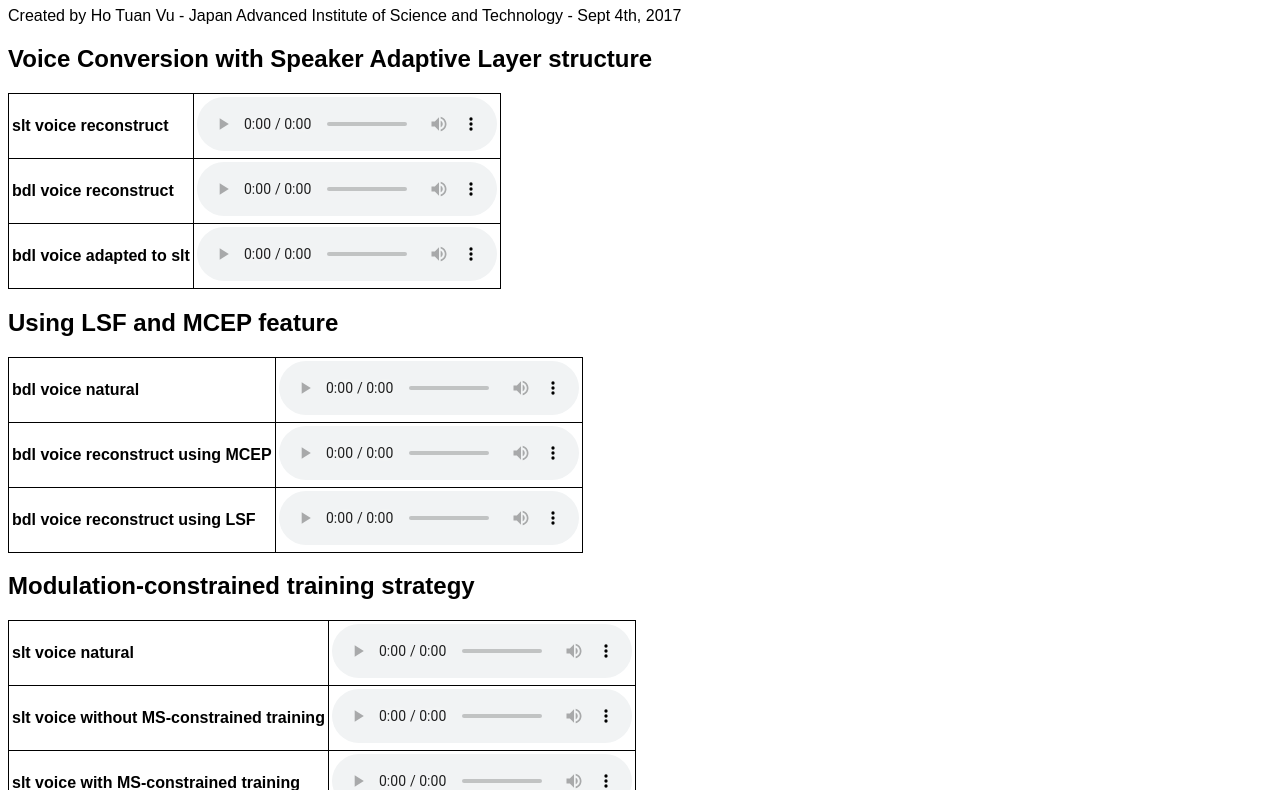
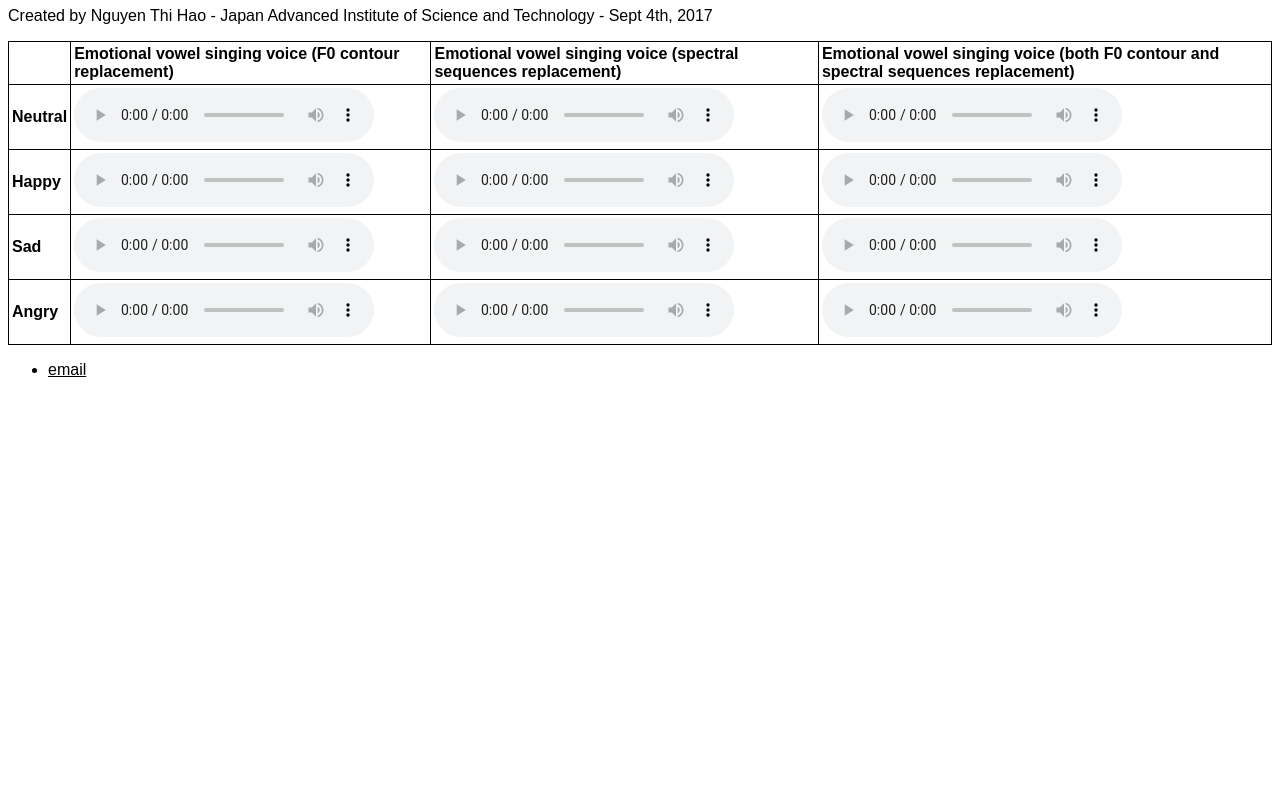
Before and after one commit to haonguyen147/haonguyen147.github.io, a plain HTML site: page index.html in a window 1280 px wide. Shown: the part 73-863 px from the top of the page. After the commit the page ends 800 px from the top, so only its background shows below. Drawn offline with Linux system fonts and the light colour scheme.

Commit message:
add file wav and edit index

```diff
--- a/index.html
+++ b/index.html
@@ -20,14 +20,106 @@
 		</style>
 	</head>
 	<body data-gr-c-s-loaded="true">
-		<h1>Samples from voice conversion system</h1>
-		<p>Created by Ho Tuan Vu - Japan Advanced Institute of Science and Technology - Sept 4th, 2017</p>
+		<h1>Emotional vowel singing voice results</h1>
+		<p>Created by Nguyen Thi Hao - Japan Advanced Institute of Science and Technology - Sept 4th, 2017</p>
 
 
-		<h2>Voice Conversion with Speaker Adaptive Layer structure</h2>
+
 		<table>
 			<tbody><tr>
-				<th>slt voice reconstruct</th>
+				<th></th>
+				<th>
+					Emotional vowel singing voice (F0 contour replacement)
+				</th>
+				<th>
+					Emotional vowel singing voice (spectral sequences replacement)
+				</th>
+				<th>
+					Emotional vowel singing voice (both F0 contour and spectral sequences replacement)
+				</th>
+			</tr>
+
+
+			<tr>
+				<th>Neutral</th>
+				<th>
+					<audio controls="">
+						<source src="F0neutral_neutralVowel.wav" type="audio/wav">Y
+						Your browser does not support the audio element.
+					</audio>
+				</th>
+				<th>
+					<audio controls="">
+						<source src="F0neutral_neutralVowel.wav" type="audio/wav">Y
+						Your browser does not support the audio element.
+					</audio>
+				</th>
+				<th>
+					<audio controls="">
+						<source src="F0neutral_neutralVowel.wav" type="audio/wav">Y
+						Your browser does not support the audio element.
+					</audio>
+				</th>
+			</tr>
+
+			<tr>
+				<th>Happy</th>
+				<th>
+					<audio controls="">
+						<source src="F0happy_neutralVowel.wav" type="audio/wav">Y
+						Your browser does not support the audio element.
+					</audio>
+				</th>
+				<th>
+					<audio controls="">
+						<source src="F0neutral_joyVowel.wav" type="audio/wav">Y
+						Your browser does not support the audio element.
+					</audio>
+				</th>
+				<th>
+					<audio controls="">
+						<source src="F0happy_joyVowel.wav" type="audio/wav">Y
+						Your browser does not support the audio element.
+					</audio>
+				</th>
+			</tr>
+
+			<tr>
+				<th>Sad</th>
+				<th>
+					<audio controls="">
+						<source src="F0sad_neutralVowel.wav" type="audio/wav">Y
+						Your browser does not support the audio element.
+					</audio>
+				</th>
+				<th>
+					<audio controls="">
+						<source src="F0neutral_sadVowel.wav" type="audio/wav">Y
+						Your browser does not support the audio element.
+					</audio>
+				</th>
+				<th>
+					<audio controls="">
+						<source src="F0sad_sadVowel.wav" type="audio/wav">Y
+						Your browser does not support the audio element.
+					</audio>
+				</th>
+			</tr>
+
+				<tr>
+				<th>Angry</th>
+				<th>
+					<audio controls="">
+						<source src="F0angry_neutralVowel.wav" type="audio/wav">Y
+						Your browser does not support the audio element.
+					</audio>
+				</th>
+				<th>
+					<audio controls="">
+						<source src="F0neutral_angerVowel.wav" type="audio/wav">Y
+						Your browser does not support the audio element.
+					</audio>
+				</th>
 				<th>
 					<audio controls="">
 						<source src="F0angry_angerVowel.wav" type="audio/wav">Y
@@ -35,92 +127,15 @@
 					</audio>
 				</th>
 			</tr>
-			<tr>
-				<th>bdl voice reconstruct</th>
-				<th>
-					<audio controls="">
-						<source src="arctic_b0410_bdl_rec_SAL.wav" type="audio/wav">
-						Your browser does not support the audio element.
-					</audio>
-				</th>
-			</tr>
-			<tr>
-				<th>bdl voice adapted to slt</th>
-				<th>
-					<audio controls="">
-						<source src="arctic_b0410_bdl2slt_SAL.wav" type="audio/wav">Y
-						Your browser does not support the audio element.
-					</audio>
-				</th>
-			</tr>
+
 		</tbody></table>
 
-		<h2>Using LSF and MCEP feature</h2>
-		<table>
-			<tbody><tr>
-				<th>bdl voice natural</th>
-				<th>
-					<audio controls="">
-						<source src="arctic_b0410_bdl_natural.wav" type="audio/wav">
-						Your browser does not support the audio element.
-					</audio>
-				</th>
-			</tr>
-			<tr>
-				<th>bdl voice reconstruct using MCEP</th>
-				<th>
-					<audio controls="">
-						<source src="arctic_b0410_bdl_mgc.wav" type="audio/wav">
-						Your browser does not support the audio element.
-					</audio>
-				</th>
-			</tr>
-			<tr>
-				<th>bdl voice reconstruct using LSF</th>
-				<th>
-					<audio controls="">
-						<source src="arctic_b0410_bdl_lsf.wav" type="audio/wav">
-						Your browser does not support the audio element.
-					</audio>
-				</th>
-			</tr>
-		</tbody></table>
 
-		<h2> Modulation-constrained training strategy </h2>
-		<table>
-			<tbody><tr>
-				<th>slt voice natural</th>
-				<th>
-					<audio controls="">
-						<source src="arctic_b0410_slt_original.wav" type="audio/wav">Y
-						Your browser does not support the audio element.
-					</audio>
-				</th>
-			</tr>
-			<tr>
-				<th>slt voice without MS-constrained training</th>
-				<th>
-					<audio controls="">
-						<source src="arctic_b0410_slt_noMS.wav" type="audio/wav">Y
-						Your browser does not support the audio element.
-					</audio>
-				</th>
-			</tr>
-			<tr>
-				<th>slt voice with MS-constrained training</th>
-				<th>
-					<audio controls="">
-						<source src="arctic_b0410_slt_MS.wav" type="audio/wav">Y
-						Your browser does not support the audio element.
-					</audio>
-				</th>
-			</tr>
-		</tbody></table>
 
 		<footer>
     		<ul>
-        		<li><a href="mailto:tuanvu.ksvt92@gmail.com">email</a></li>
-        		<li><a href="https://github.com/tuanvu92">github.com/tuanvu92</a></li>
+        		<li><a href="mailto:haonguyen147.bn@gmail.com">email</a></li>
+
 			</ul>
 		</footer>
 
```
Also changed, not shown: 9 other files.
